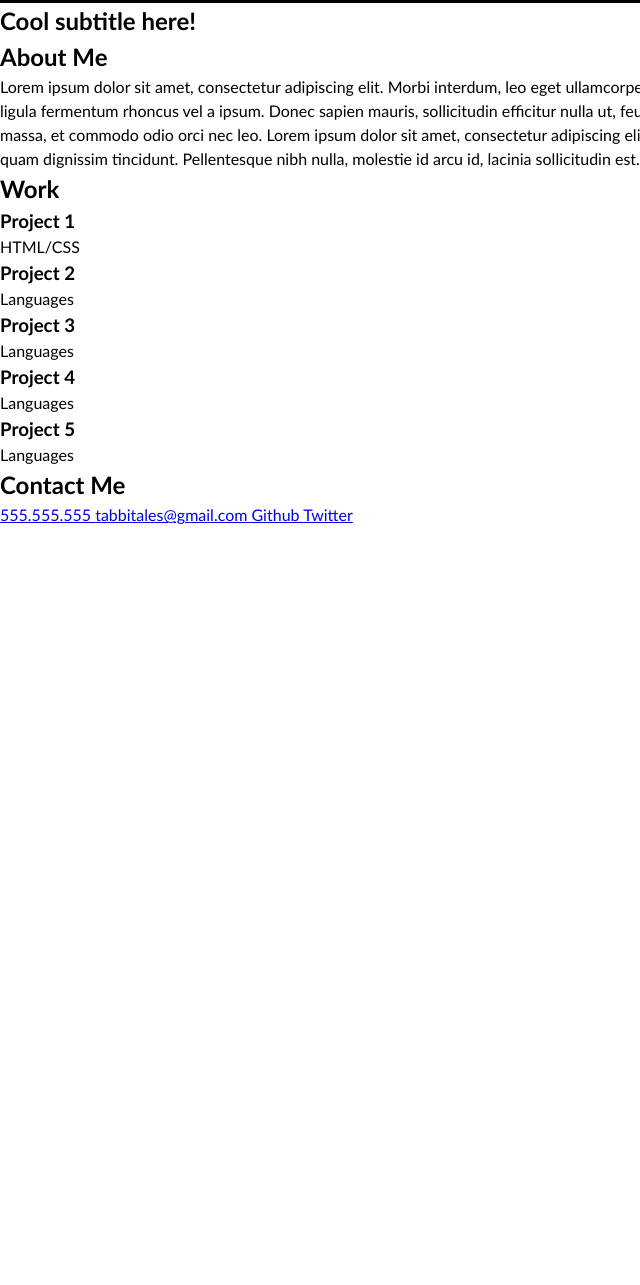
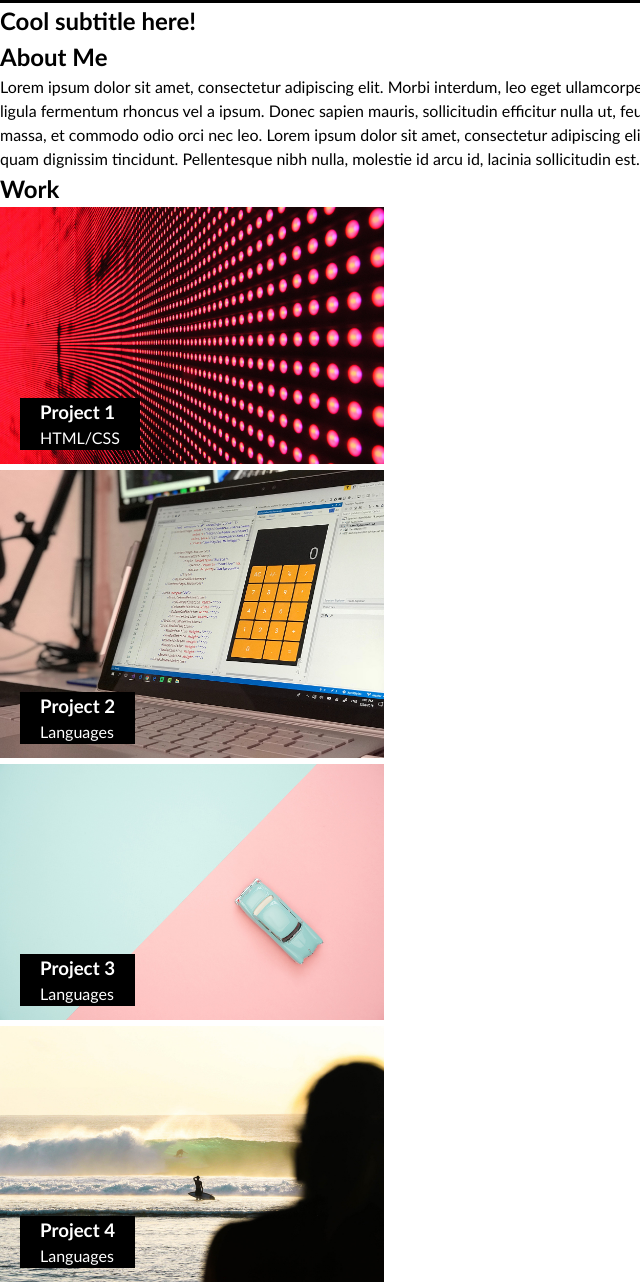
Before and after one commit to Tabbins/Portfolio1, a plain HTML site: page index.html in a window 1280 px wide. Shown: the part 353-1638 px from the top of the page, without its empty margins (0-640 px from the left). Before the commit the page ends 880 px from the top, so only its background shows below. Drawn offline with Linux system fonts and the light colour scheme.

Commit message:
Work section contained titled images

```diff
--- a/css/style.css
+++ b/css/style.css
@@ -49,4 +49,28 @@ nav a{
 
 
 
+
+/* Titled Images */
+
+
+.container {
+  position: relative;
+}
+
+#projects img{
+  width: 30%;
+  height: 20%;
+}
+
+.text-block {
+  position: absolute;
+  bottom: 20px;
+  left: 20px;
+  background-color: black;
+  color: white;
+  padding-left: 20px;
+  padding-right: 20px;
+}
+
+
 /* MEDIA QUERIES */
--- a/index.html
+++ b/index.html
@@ -19,7 +19,7 @@
     <nav>
       <a href="#about"> About Me </a>
       <a href="#work"> Work </a>
-      <a href="#Contact Me"> Contact Me </a>
+      <a href="#contact"> Contact Me </a>
     </nav>
   </header>
 
@@ -40,26 +40,41 @@
     <!-- portfolio container - would these be background images in the sections? -->
     <section class="page-section" id="work">
       <h2>Work</h2>
-      <section class="projects">
-        <section id="project1">
+      <section id="projects" >
+        <section id="project1" class="container">
+          <img src="./images/02-portfolio-1.jpg">
+          <div class="text-block">
             <h3>Project 1</h3>
             <span> HTML/CSS</span>
+        </div>
         </section>
-        <section id="project2">
+        <section id="project2" class="container">
+          <img src="./images/02-portfolio-2.jpg">
+          <div class="text-block">
             <h3>Project 2</h3>
             <span> Languages</span>
+          </div>
         </section>
-        <section id="project3">
+        <section id="project3" class="container">
+          <img src="./images/02-portfolio-3.jpg">
+          <div class="text-block">
             <h3>Project 3</h3>
             <span> Languages</span>
+          </div>
         </section>
-        <section id="project4">
+        <section id="project4" class="container">
+          <img src="./images/02-portfolio-4.jpg">
+          <div class="text-block">
             <h3>Project 4</h3>
             <span> Languages</span>
+          </div>
         </section>
-        <section id="project5">
+        <section id="project5" class="container">
+          <img src="./images/02-run-buddy.jpg">
+          <div class="text-block">
             <h3>Project 5</h3>
             <span> Languages</span>
+          </div>
         </section>
       </section>
 
@@ -71,8 +86,7 @@
 
     <!-- contact -->
     <section class="page-section contact" id="contact">
-      <h2>Contact Me</h2>
-
+      <h2> Contact Me </h2>
       <a href="555.555.555"> 555.555.555 </a>
       <a href="tabbitales@gmail.com"> tabbitales@gmail.com </a>
       <a href="https://github.com/Tabbins"> Github </a>
```
Lines whose indentation alone changed are shown as unchanged.
